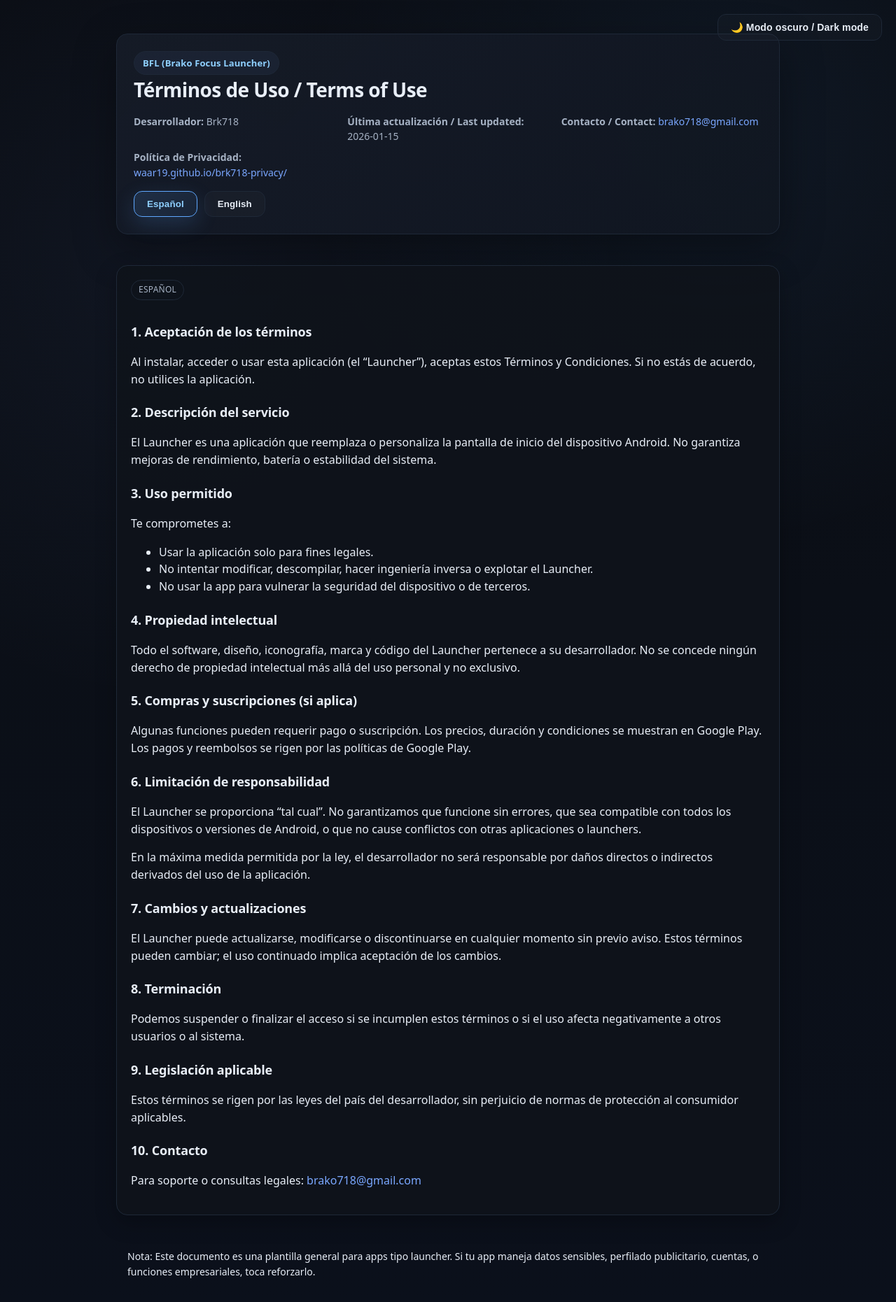
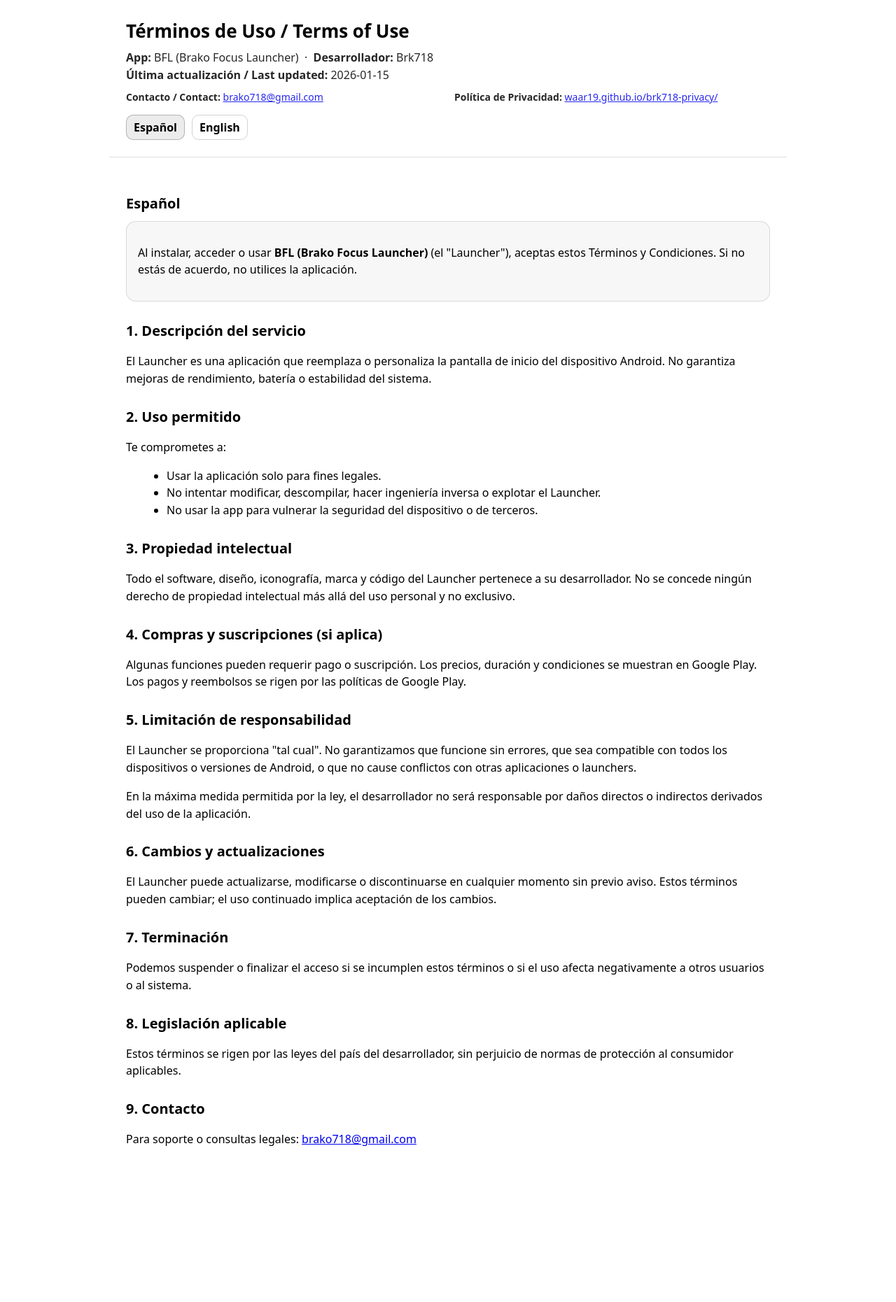
Before and after one commit to waar19/brk718-terms, a plain HTML site: page index.html in a window 1280 px wide. Shown: the whole page at 70% size. After the commit the page ends 1681 px from the top, so only its background shows below. Drawn offline with Linux system fonts and the light colour scheme.

Commit message:
Refactor terms and conditions layout and remove theme toggle functionality

```diff
--- a/index.html
+++ b/index.html
@@ -8,124 +8,84 @@
     <meta name="description" content="Términos de uso (Español e Inglés) para la app launcher Brk718." />
     <style>
         :root {
-            --bg: #090c12;
-            --card: #0f131b;
-            --text: #e8eef7;
-            --muted: #a6b2c4;
-            --border: #1e2837;
-            --link: #7aa7ff;
-            --accent: #5fa8ff;
-            --accent-strong: #8fd0ff;
-            --max: 980px;
-        }
-
-        [data-theme="light"] {
-            --bg: #f5f7fa;
-            --card: #ffffff;
-            --text: #1a1f2e;
-            --muted: #6b7684;
-            --border: #e0e6ed;
-            --link: #2563eb;
-            --accent: #0066cc;
-            --accent-strong: #0052a3;
-        }
-
-        * {
-            box-sizing: border-box
+            color-scheme: light dark;
         }
 
         body {
+            font-family: system-ui, -apple-system, Segoe UI, Roboto, Arial, sans-serif;
+            line-height: 1.55;
             margin: 0;
-            font-family: system-ui, -apple-system, Segoe UI, Roboto, Arial, sans-serif;
-            background: radial-gradient(circle at 20% 20%, rgba(127, 162, 255, 0.06), transparent 35%),
-                radial-gradient(circle at 80% 10%, rgba(95, 168, 255, 0.08), transparent 30%),
-                linear-gradient(180deg, var(--bg), #0b0f17 45%, #0b101b);
-            color: var(--text);
-            line-height: 1.55;
-            min-height: 100vh;
-            transition: background-color 0.3s ease, color 0.3s ease;
         }
 
-        [data-theme="light"] body {
-            background: linear-gradient(180deg, var(--bg), #f8f9fc);
+        header,
+        main,
+        footer {
+            max-width: 920px;
+            margin: 0 auto;
+            padding: 24px;
         }
 
         header {
-            padding: 32px 16px 0;
+            border-bottom: 1px solid rgba(127, 127, 127, .25);
         }
 
-        main {
-            max-width: var(--max);
-            margin: 0 auto;
-            padding: 16px;
+        footer {
+            border-top: 1px solid rgba(127, 127, 127, .25);
+            font-size: 14px;
+            opacity: .9;
+        }
+
+        h1 {
+            margin: 0 0 6px;
+            font-size: 26px;
+        }
+
+        h2 {
+            margin: 0 0 10px;
+            font-size: 20px;
+        }
+
+        .meta {
+            margin: 0;
+            opacity: .85;
+        }
+
+        nav {
+            margin-top: 14px;
+            display: flex;
+            gap: 10px;
+            flex-wrap: wrap;
+        }
+
+        nav a {
+            text-decoration: none;
+            padding: 6px 10px;
+            border: 1px solid rgba(127, 127, 127, .35);
+            border-radius: 10px;
+        }
+
+        section {
+            margin-top: 26px;
+        }
+
+        ul {
+            margin: 8px 0 0 18px;
+        }
+
+        code {
+            font-family: ui-monospace, SFMono-Regular, Menlo, Monaco, Consolas, "Liberation Mono", "Courier New", monospace;
         }
 
         .card {
-            background: rgba(15, 19, 27, .92);
-            border: 1px solid var(--border);
-            border-radius: 16px;
-            padding: 20px;
-            box-shadow: 0 10px 30px rgba(0, 0, 0, .25);
-            margin: 12px 0 18px;
+            border: 1px solid rgba(127, 127, 127, .25);
+            border-radius: 14px;
+            padding: 16px;
+            background: rgba(127, 127, 127, .06);
         }
 
-        h1 {
-            font-size: 28px;
-            margin: 0 0 12px;
-            letter-spacing: -0.02em;
-        }
-
-        h2 {
-            font-size: 18px;
-            margin: 22px 0 10px;
-            letter-spacing: -0.01em;
-        }
-
-        p,
-        li {
-            color: var(--text)
-        }
-
-        .muted {
-            color: var(--muted)
-        }
-
-        a {
-            color: var(--link);
-            text-decoration: none
-        }
-
-        a:hover {
-            text-decoration: underline
-        }
-
-        hr {
-            border: none;
-            border-top: 1px solid var(--border);
-            margin: 22px 0;
-        }
-
-        code {
-            background: #0f1520;
-            border: 1px solid var(--border);
-            padding: 2px 6px;
-            border-radius: 8px
-        }
-
-        footer {
-            max-width: var(--max);
-            margin: 0 auto;
-            padding: 16px;
-            color: var(--muted);
+        .small {
             font-size: 14px;
-        }
-
-        .hero-card {
-            border: 1px solid var(--border);
-            border-radius: 16px;
-            background: linear-gradient(135deg, rgba(21, 27, 39, .95), rgba(16, 22, 33, .93));
-            box-shadow: 0 20px 60px rgba(0, 0, 0, .35);
-            padding: 24px;
+            opacity: .9;
         }
 
         .meta-grid {
@@ -133,87 +93,40 @@
             grid-template-columns: repeat(auto-fit, minmax(220px, 1fr));
             gap: 8px 18px;
             margin-top: 8px;
-            color: var(--muted);
             font-size: 14px;
+            opacity: .85;
         }
 
         .badge {
-            display: inline-flex;
-            align-items: center;
-            gap: 6px;
+            display: inline-block;
             padding: 6px 12px;
             border-radius: 999px;
-            border: 1px solid var(--border);
-            background: rgba(126, 167, 255, 0.06);
-            color: var(--accent-strong);
+            border: 1px solid rgba(127, 127, 127, .35);
+            background: rgba(127, 127, 127, .06);
             font-weight: 600;
             font-size: 13px;
-            letter-spacing: 0.01em;
-        }
-
-        .lang-switch {
-            display: flex;
-            gap: 10px;
-            margin-top: 16px;
-        }
-
-        .theme-switch {
-            position: fixed;
-            top: 20px;
-            right: 20px;
-            border: 1px solid var(--border);
-            background: rgba(255, 255, 255, .02);
-            color: var(--text);
-            padding: 10px 18px;
-            border-radius: 12px;
-            font-weight: 600;
-            letter-spacing: 0.01em;
-            cursor: pointer;
-            transition: all .15s ease;
-            font-size: 14px;
-            z-index: 100;
-        }
-
-        .theme-switch:hover {
-            border-color: var(--accent);
-            color: var(--accent-strong);
-            transform: translateY(-1px);
+            margin-bottom: 8px;
         }
 
         .lang-btn {
-            border: 1px solid var(--border);
-            background: rgba(255, 255, 255, .02);
-            color: var(--text);
-            padding: 10px 18px;
-            border-radius: 12px;
+            border: 1px solid rgba(127, 127, 127, .35);
+            background: transparent;
+            padding: 6px 10px;
+            border-radius: 10px;
             font-weight: 600;
-            letter-spacing: 0.01em;
             cursor: pointer;
             transition: all .15s ease;
+            font-family: inherit;
+            font-size: inherit;
         }
 
         .lang-btn:hover {
-            border-color: var(--accent);
-            color: var(--accent-strong);
-            transform: translateY(-1px);
+            background: rgba(127, 127, 127, .1);
         }
 
         .lang-btn.active {
-            background: linear-gradient(135deg, rgba(95, 168, 255, 0.15), rgba(95, 168, 255, 0.08));
-            border-color: var(--accent);
-            color: var(--accent-strong);
-            box-shadow: 0 10px 30px rgba(95, 168, 255, 0.18);
-        }
-
-        .lang-tag {
-            display: inline-block;
-            font-size: 12px;
-            padding: 4px 10px;
-            border: 1px solid var(--border);
-            border-radius: 999px;
-            color: var(--muted);
-            margin-bottom: 10px;
-            letter-spacing: 0.02em;
+            background: rgba(127, 127, 127, .15);
+            border-color: rgba(127, 127, 127, .5);
         }
 
         .section-hidden {
@@ -222,88 +135,87 @@
 
         @media (max-width: 540px) {
             h1 {
-                font-size: 24px;
+                font-size: 22px;
             }
 
-            .hero-card {
-                padding: 18px;
-            }
-
-            .lang-switch {
-                flex-wrap: wrap;
-            }
-
-            .theme-switch {
-                top: 10px;
-                right: 10px;
-                padding: 8px 12px;
-                font-size: 13px;
+            .meta-grid {
+                grid-template-columns: 1fr;
             }
         }
     </style>
 </head>
 
 <body>
-    <button class="theme-switch" id="themeToggle" aria-label="Cambiar tema / Toggle theme">🌙 Modo oscuro / Dark mode</button>
     <header>
-        <main>
-            <div class="hero-card">
-                <div class="badge">BFL (Brako Focus Launcher)</div>
         <h1>Términos de Uso / Terms of Use</h1>
+        <p class="meta"><strong>App:</strong> BFL (Brako Focus Launcher) &nbsp;·&nbsp; <strong>Desarrollador:</strong> Brk718</p>
+        <p class="meta"><strong>Última actualización / Last updated:</strong> 2026-01-15</p>
         <div class="meta-grid">
-                    <div><strong>Desarrollador:</strong> Brk718</div>
-                    <div><strong>Última actualización / Last updated:</strong> 2026-01-15</div>
             <div><strong>Contacto / Contact:</strong> <a href="mailto:brako718@gmail.com">brako718@gmail.com</a></div>
             <div><strong>Política de Privacidad:</strong> <a href="https://waar19.github.io/brk718-privacy/" target="_blank" rel="noopener">waar19.github.io/brk718-privacy/</a></div>
         </div>
-                <div class="lang-switch" aria-label="Selector de idioma / Language selector">
+
+        <nav aria-label="Selector de idioma / Language selector">
             <button class="lang-btn active" data-lang-btn="es">Español</button>
             <button class="lang-btn" data-lang-btn="en">English</button>
-                </div>
-            </div>
-        </main>
+        </nav>
     </header>
 
     <main>
         <!-- ES -->
-        <section class="card" id="es" data-lang="es">
-            <div class="lang-tag">ESPAÑOL</div>
-            <h2>1. Aceptación de los términos</h2>
+        <section id="es" data-lang="es">
+            <h2>Español</h2>
+            <div class="card">
                 <p>
-                Al instalar, acceder o usar esta aplicación (el “Launcher”), aceptas estos Términos y Condiciones.
+                    Al instalar, acceder o usar <strong>BFL (Brako Focus Launcher)</strong> (el "Launcher"), aceptas estos Términos y Condiciones.
                     Si no estás de acuerdo, no utilices la aplicación.
                 </p>
+            </div>
 
-            <h2>2. Descripción del servicio</h2>
+            <section>
+            <section>
+                <h2>1. Descripción del servicio</h2>
                 <p>
                     El Launcher es una aplicación que reemplaza o personaliza la pantalla de inicio del dispositivo Android.
                     No garantiza mejoras de rendimiento, batería o estabilidad del sistema.
                 </p>
+            </section>
 
-            <h2>3. Uso permitido</h2>
+            <section>
+            <section>
+                <h2>2. Uso permitido</h2>
                 <p>Te comprometes a:</p>
                 <ul>
                     <li>Usar la aplicación solo para fines legales.</li>
                     <li>No intentar modificar, descompilar, hacer ingeniería inversa o explotar el Launcher.</li>
                     <li>No usar la app para vulnerar la seguridad del dispositivo o de terceros.</li>
                 </ul>
+            </section>
 
-            <h2>4. Propiedad intelectual</h2>
+            <section>
+            <section>
+                <h2>3. Propiedad intelectual</h2>
                 <p>
                     Todo el software, diseño, iconografía, marca y código del Launcher pertenece a su desarrollador.
                     No se concede ningún derecho de propiedad intelectual más allá del uso personal y no exclusivo.
                 </p>
+            </section>
 
-            <h2>5. Compras y suscripciones (si aplica)</h2>
+            <section>
+            <section>
+                <h2>4. Compras y suscripciones (si aplica)</h2>
                 <p>
                     Algunas funciones pueden requerir pago o suscripción. Los precios, duración y condiciones se muestran en
                     Google Play.
                     Los pagos y reembolsos se rigen por las políticas de Google Play.
                 </p>
+            </section>
 
-            <h2>6. Limitación de responsabilidad</h2>
+            <section>
+            <section>
+                <h2>5. Limitación de responsabilidad</h2>
                 <p>
-                El Launcher se proporciona “tal cual”. No garantizamos que funcione sin errores, que sea compatible con
+                    El Launcher se proporciona "tal cual". No garantizamos que funcione sin errores, que sea compatible con
                     todos los dispositivos
                     o versiones de Android, o que no cause conflictos con otras aplicaciones o launchers.
                 </p>
@@ -311,71 +223,96 @@
                     En la máxima medida permitida por la ley, el desarrollador no será responsable por daños directos o
                     indirectos derivados del uso de la aplicación.
                 </p>
+            </section>
 
-            <h2>7. Cambios y actualizaciones</h2>
+            <section>
+            <section>
+                <h2>6. Cambios y actualizaciones</h2>
                 <p>
                     El Launcher puede actualizarse, modificarse o discontinuarse en cualquier momento sin previo aviso.
                     Estos términos pueden cambiar; el uso continuado implica aceptación de los cambios.
                 </p>
+            </section>
 
-            <h2>8. Terminación</h2>
+            <section>
+            <section>
+                <h2>7. Terminación</h2>
                 <p>
                     Podemos suspender o finalizar el acceso si se incumplen estos términos o si el uso afecta negativamente
                     a otros usuarios o al sistema.
                 </p>
+            </section>
 
-            <h2>9. Legislación aplicable</h2>
+            <section>
+                <h2>8. Legislación aplicable</h2>
             <p>
                 Estos términos se rigen por las leyes del país del desarrollador, sin perjuicio de normas de protección
                 al consumidor aplicables.
             </p>
 
-            <h2>10. Contacto</h2>
+            <section>
+                <h2>9. Contacto</h2>
                 <p>
                     Para soporte o consultas legales: <a href="mailto:brako718@gmail.com">brako718@gmail.com</a>
                 </p>
             </section>
+        </section>
 
         <!-- EN -->
-        <section class="card section-hidden" id="en" data-lang="en">
-            <div class="lang-tag">ENGLISH</div>
-            <h2>1. Acceptance of terms</h2>
+        <section class="section-hidden" id="en" data-lang="en">
+            <h2>English</h2>
+            <div class="card">
                 <p>
-                By installing, accessing, or using this application (the “Launcher”), you agree to these Terms and
+                    By installing, accessing, or using <strong>BFL (Brako Focus Launcher)</strong> (the "Launcher"), you agree to these Terms and
                     Conditions.
                     If you do not agree, do not use the app.
                 </p>
+            </div>
 
-            <h2>2. Service description</h2>
+            <section>
+            <section>
+                <h2>1. Service description</h2>
                 <p>
-                The Launcher is an Android application that replaces or customizes the device’s home screen.
+                    The Launcher is an Android application that replaces or customizes the device's home screen.
                     It does not guarantee performance, battery, or system stability improvements.
                 </p>
+            </section>
 
-            <h2>3. Permitted use</h2>
+            <section>
+            <section>
+                <h2>2. Permitted use</h2>
                 <p>You agree to:</p>
                 <ul>
                     <li>Use the app only for lawful purposes.</li>
                     <li>Not modify, decompile, reverse engineer, or exploit the Launcher.</li>
                     <li>Not use the app to compromise device or third-party security.</li>
                 </ul>
+            </section>
 
-            <h2>4. Intellectual property</h2>
+            <section>
+            <section>
+                <h2>3. Intellectual property</h2>
                 <p>
                     All software, design, icons, branding, and code belong to the developer.
                     No intellectual property rights are granted beyond personal, non-exclusive use.
                 </p>
+            </section>
 
-            <h2>5. Purchases and subscriptions (if applicable)</h2>
+            <section>
+            <section>
+                <h2>4. Purchases and subscriptions (if applicable)</h2>
                 <p>
                     Some features may require payment or subscription. Prices, duration, and conditions are clearly
                     displayed on Google Play.
                     Payments and refunds are governed by Google Play policies.
                 </p>
+            </section>
 
-            <h2>6. Limitation of liability</h2>
+            <section>
+            <section>
+                <h2>5. Limitation of liability</h2>
                 <p>
-                The Launcher is provided “as is”. We do not guarantee it will be error-free, compatible with all
+                    The Launcher is provided "as is". We do not guarantee it will be error-free, compatible with all
                     devices/Android versions,
                     or conflict-free with other apps or launchers.
                 </p>
@@ -383,33 +320,45 @@
                     To the maximum extent permitted by law, the developer is not liable for direct or indirect damages
                     resulting from use of the app.
                 </p>
+            </section>
 
-            <h2>7. Changes and updates</h2>
+            <section>
+            <section>
+                <h2>6. Changes and updates</h2>
                 <p>
                     The Launcher may be updated, modified, or discontinued at any time without prior notice.
                     These terms may change; continued use implies acceptance of updated terms.
                 </p>
+            </section>
 
-            <h2>8. Termination</h2>
+            <section>
+            <section>
+                <h2>7. Termination</h2>
                 <p>
                     Access may be suspended or terminated if these terms are violated or if usage negatively impacts others
                     or the system.
                 </p>
+            </section>
 
-            <h2>9. Governing law</h2>
+            <section>
+            <section>
+                <h2>8. Governing law</h2>
                 <p>
-                These terms are governed by the laws of the developer’s country, without affecting applicable consumer
+                    These terms are governed by the laws of the developer's country, without affecting applicable consumer
                     protection regulations.
                 </p>
+            </section>
 
-            <h2>10. Contact</h2>
+            <section>
+                <h2>9. Contact</h2>
                 <p>
                     For support or legal inquiries: <a href="mailto:brako718@gmail.com">brako718@gmail.com</a>
                 </p>
             </section>
+        </section>
 
         <footer>
-            <p>
+            <p class="small">
                 Nota: Este documento es una plantilla general para apps tipo launcher. Si tu app maneja datos sensibles,
                 perfilado publicitario, cuentas, o funciones empresariales, toca reforzarlo.
             </p>
@@ -417,33 +366,6 @@
     </main>
 
     <script>
-        // Theme Toggle
-        (function () {
-            const themeToggle = document.getElementById('themeToggle');
-            const htmlElement = document.documentElement;
-
-            // Check for saved theme preference or default to 'dark'
-            const savedTheme = localStorage.getItem('theme') || 'dark';
-            htmlElement.setAttribute('data-theme', savedTheme);
-            updateThemeButton(savedTheme);
-
-            function updateThemeButton(theme) {
-                if (theme === 'light') {
-                    themeToggle.textContent = '☀️ Modo claro / Light mode';
-                } else {
-                    themeToggle.textContent = '🌙 Modo oscuro / Dark mode';
-                }
-            }
-
-            themeToggle.addEventListener('click', () => {
-                const currentTheme = htmlElement.getAttribute('data-theme');
-                const newTheme = currentTheme === 'dark' ? 'light' : 'dark';
-                htmlElement.setAttribute('data-theme', newTheme);
-                localStorage.setItem('theme', newTheme);
-                updateThemeButton(newTheme);
-            });
-        })();
-
         // Language Toggle
         (function () {
             const buttons = document.querySelectorAll('[data-lang-btn]');
@@ -458,9 +380,6 @@
                 sections.forEach(section => {
                     const isMatch = section.dataset.lang === lang;
                     section.classList.toggle('section-hidden', !isMatch);
-                    if (isMatch) {
-                        section.scrollIntoView({ behavior: 'smooth', block: 'start' });
-                    }
                 });
 
                 if (history.replaceState) {
```
Lines whose indentation alone changed are shown as unchanged.
